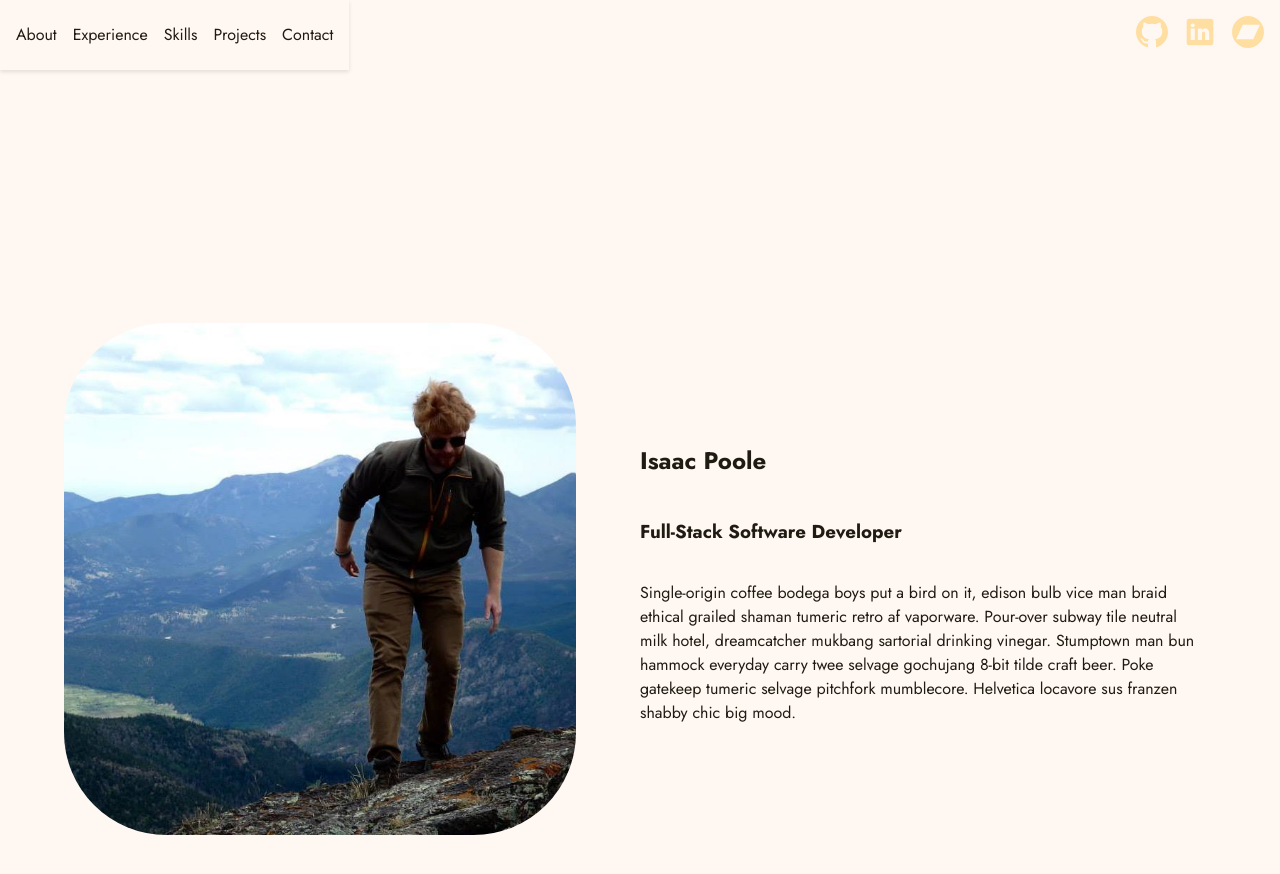
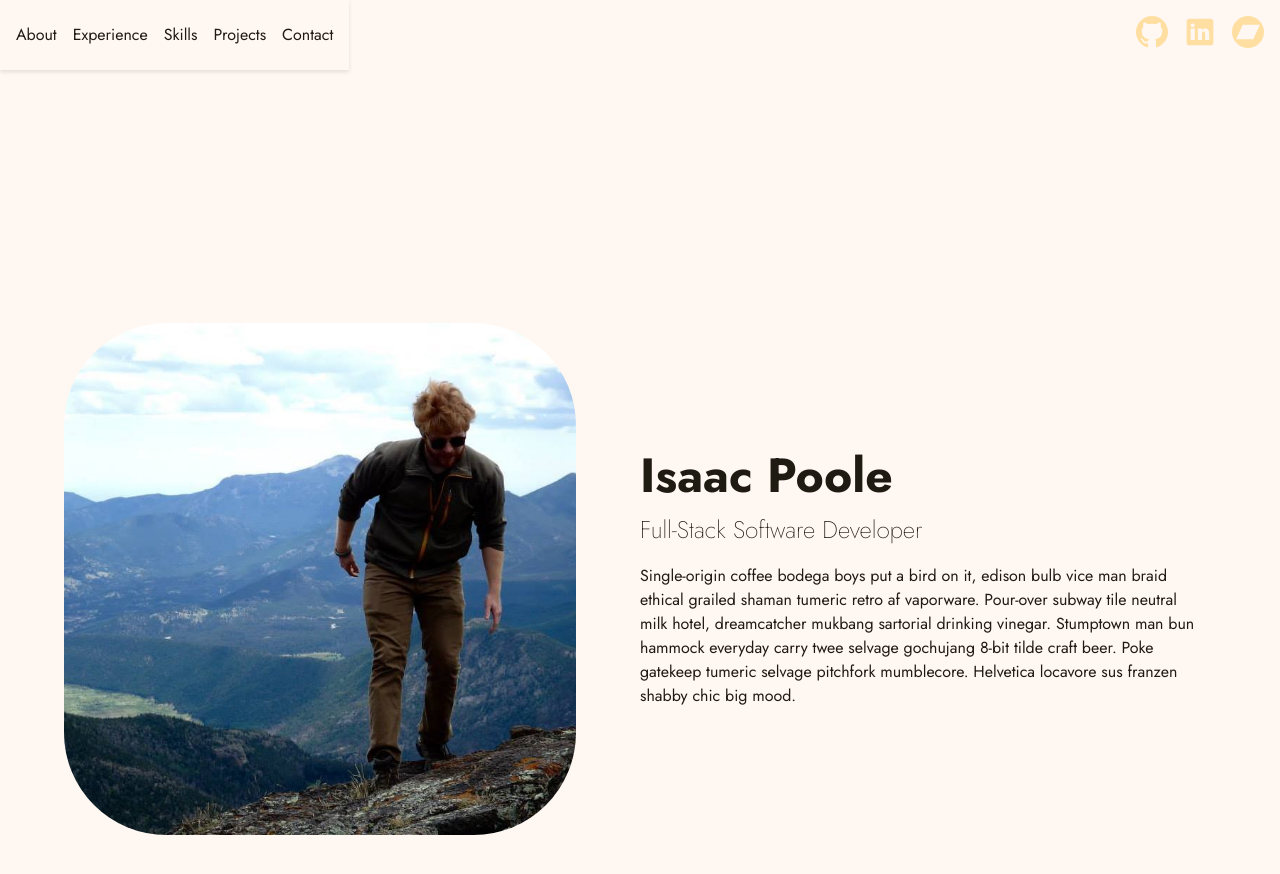
Before and after one commit to isfopo/about, a React (Vite) app: page / in a window 1280 px wide. Shown: the top 874 px of the page. Built offline with nearby package versions, Linux system fonts and the light colour scheme.

Commit message:
💄 style(about-section): adjust heading styles in about section
- add styling for h2 and h3 elements
- ensure consistent margins and font sizes for headings

```diff
--- a/src/components/Section/AboutSection/index.module.css
+++ b/src/components/Section/AboutSection/index.module.css
@@ -13,6 +13,17 @@
     justify-items: start;
     margin: 1rem;
 
+    h2 {
+      margin: 0;
+      font-size: 3rem;
+    }
+
+    h3 {
+      margin: 0;
+      font-size: 1.5rem;
+      font-weight: 200;
+    }
+
     p {
       text-align: left;
     }
```
